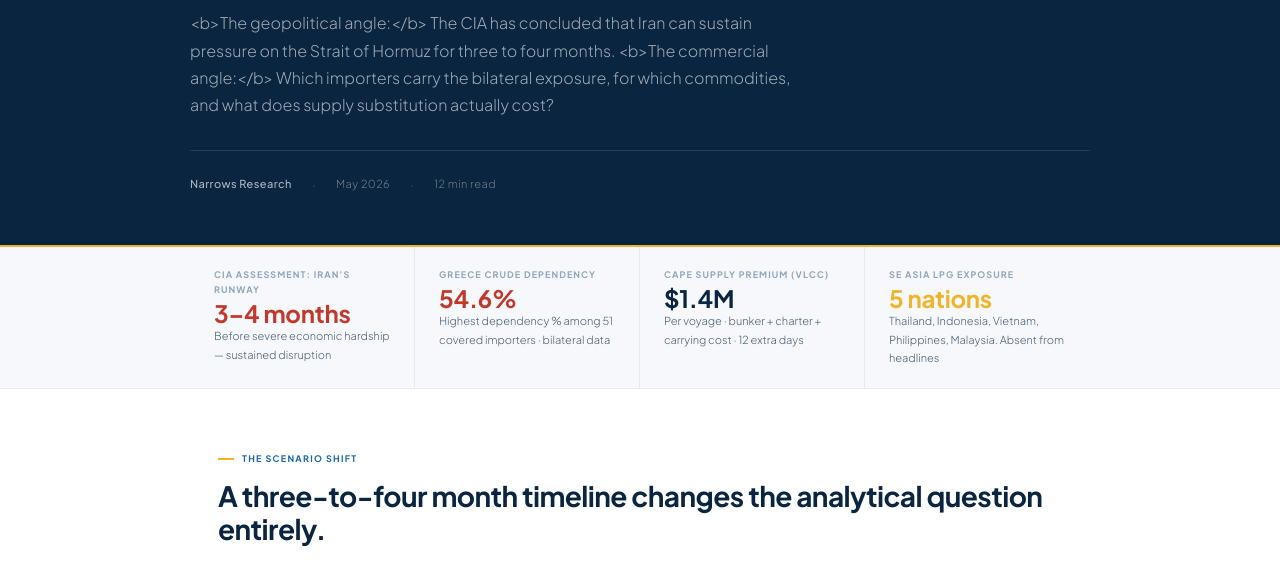
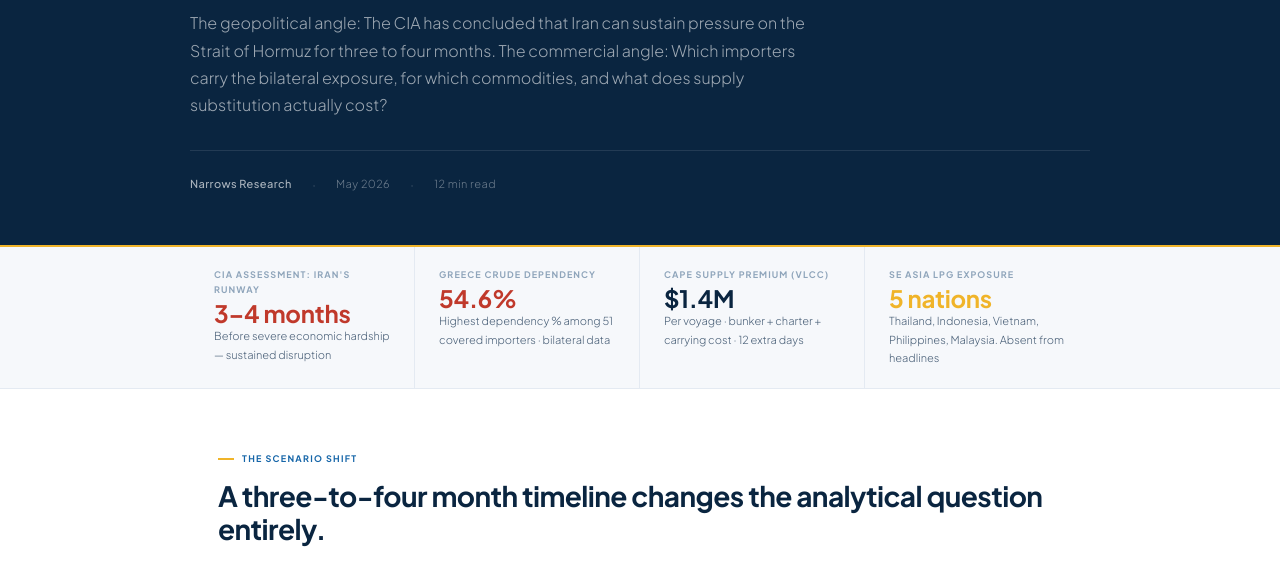
Before and after one commit to adamfysh/0526, an Astro site: page /analysis/hormuz-who-pays in a window 1280 px wide. Shown: the part 183-746 px from the top of the page. Built offline with nearby package versions, Linux system fonts and the light colour scheme; Astro itself is replaced by a stand-in of ours.

Commit message:
Update article description formatting

```diff
--- a/src/pages/analysis/hormuz-who-pays.astro
+++ b/src/pages/analysis/hormuz-who-pays.astro
@@ -4,8 +4,8 @@ import ArticleLayout from '../../layouts/ArticleLayout.astro';
 
 <ArticleLayout
  title="Iran can hold out. <em>Here's who pays.</em>"
- description="<b>The geopolitical angle:</b> The CIA has concluded that Iran can sustain pressure on the Strait of Hormuz for three to four months.
- <b>The commercial angle:</b> Which importers carry the bilateral exposure, for which commodities, and what does supply substitution actually cost?"
+ description="The geopolitical angle: The CIA has concluded that Iran can sustain pressure on the Strait of Hormuz for three to four months.
+ The commercial angle: Which importers carry the bilateral exposure, for which commodities, and what does supply substitution actually cost?"
  eyebrow="Scenario analysis · Strait of Hormuz · May 2026"
  publishDate="May 2026"
  readTime="12 min read"
```
